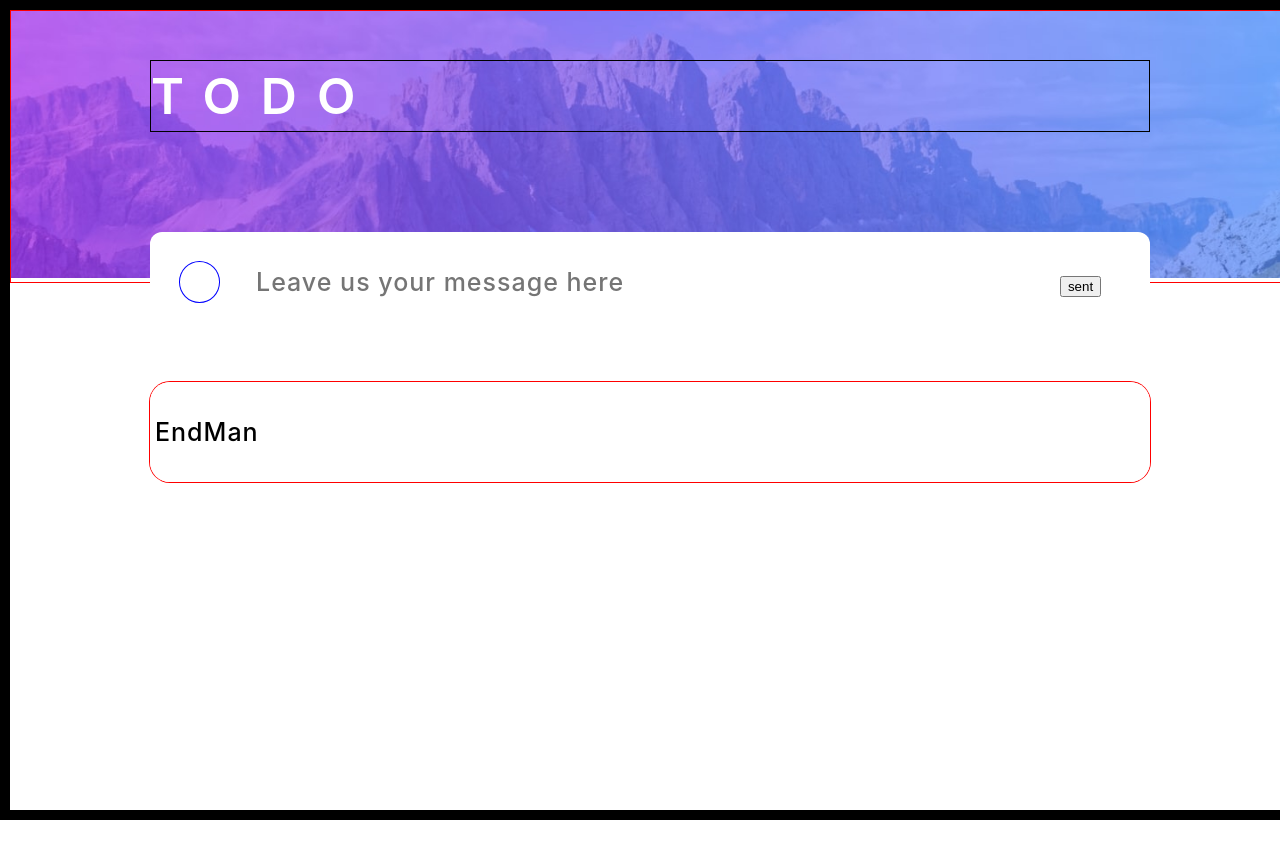
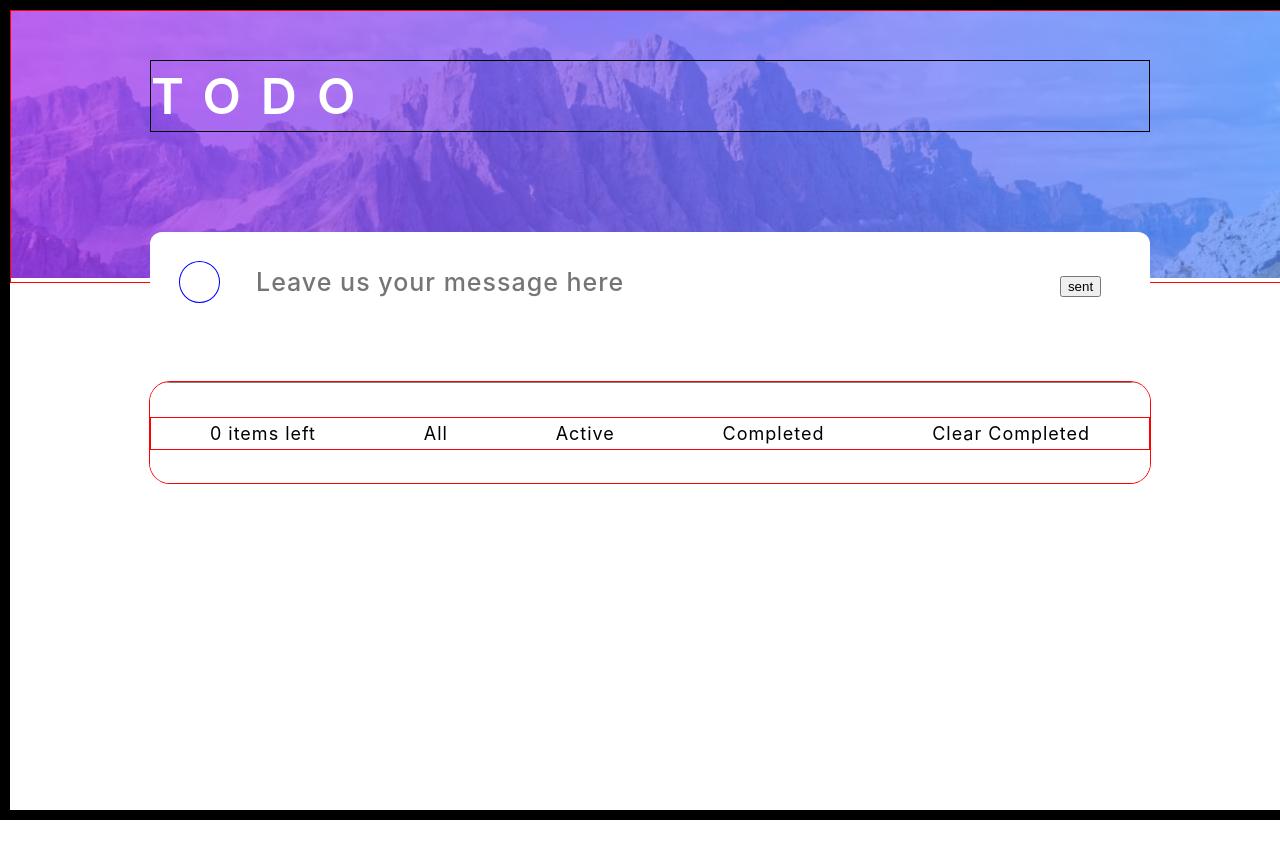
Before and after one commit to EdRafCas/Todo_app, a React (Create React App) app: page / in a window 1280 px wide. Shown: the top 858 px of the page. Built offline with nearby package versions, Linux system fonts and the light colour scheme.

Commit message:
changes to css

```diff
--- a/src/App.js
+++ b/src/App.js
@@ -98,9 +98,13 @@ const App = () => {
           </li>
         )
       })}
-        <div className='input-container-list'>
-          <div className='input-container-inner'>
-            <span>EndMan</span>
+        <div className='input-container-list crisis' >
+          <div className='input-container-counter'>
+            <span>{existingtList.length} items left</span>
+            <span> All </span>
+            <span> Active</span>
+            <span> Completed</span>
+            <span> Clear Completed</span>
           </div>
         </div>
       </ul>
--- a/src/App.scss
+++ b/src/App.scss
@@ -104,6 +104,7 @@
             }
           }
           .input-container-inner{
+            /* border:1px red solid; */
             padding:5px;
             span{
               font-size: 25px;
@@ -111,7 +112,28 @@
               letter-spacing: 1px;
             }
           }
+          .input-container-counter{
+            width:100%;
+            display:flex;
+            justify-content:space-around;
+            border:1px red solid;
+            padding:5px;
+            span{
+              font-size: 18px;
+              font-weight: 400;
+              letter-spacing: 1px;
+              cursor: pointer;
+              &:hover{
+                color:blue;
+              }
+
+            }
+          }
       }
     }
   }
 }
+
+.crisis{
+  border-top: 1px grey solid;
+}
```
